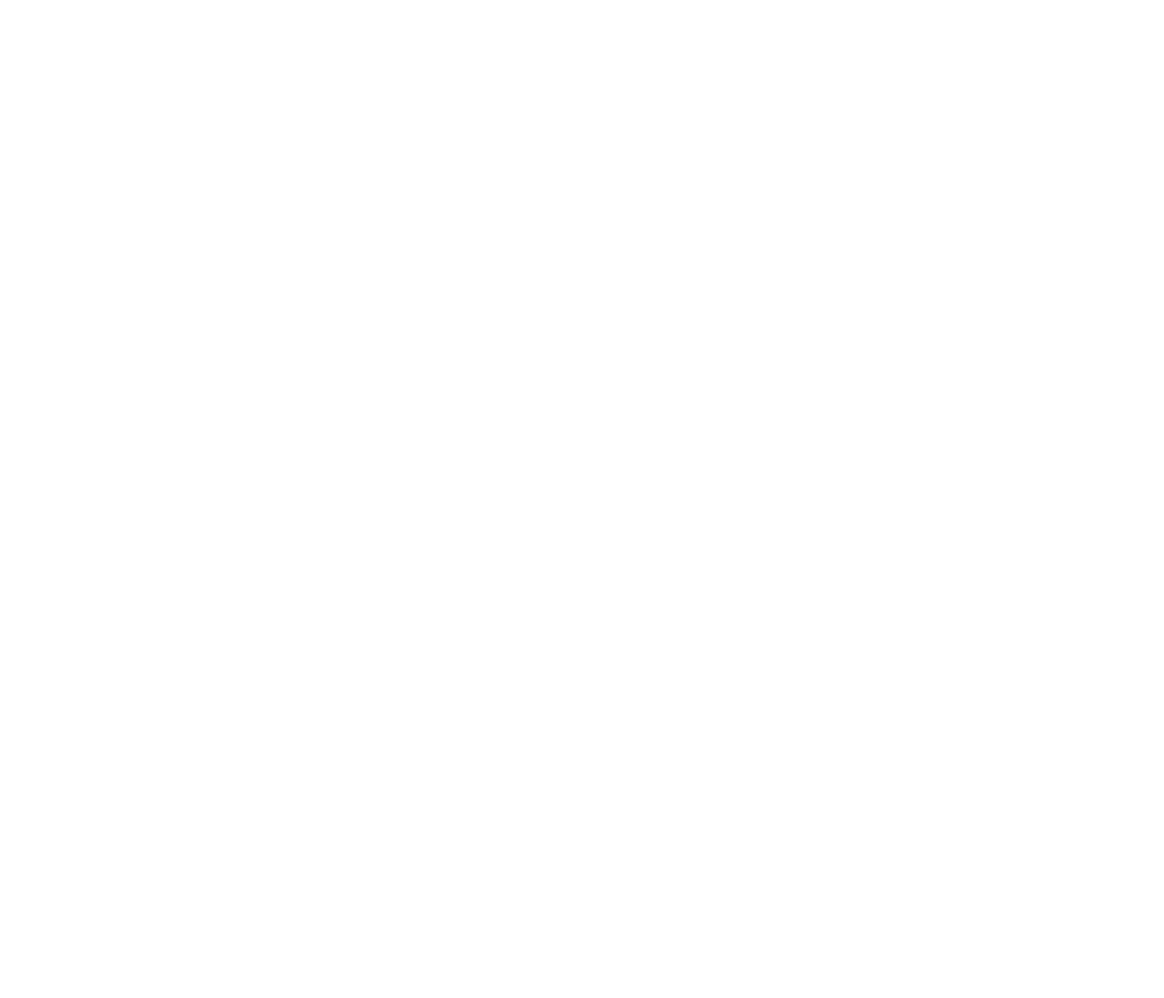
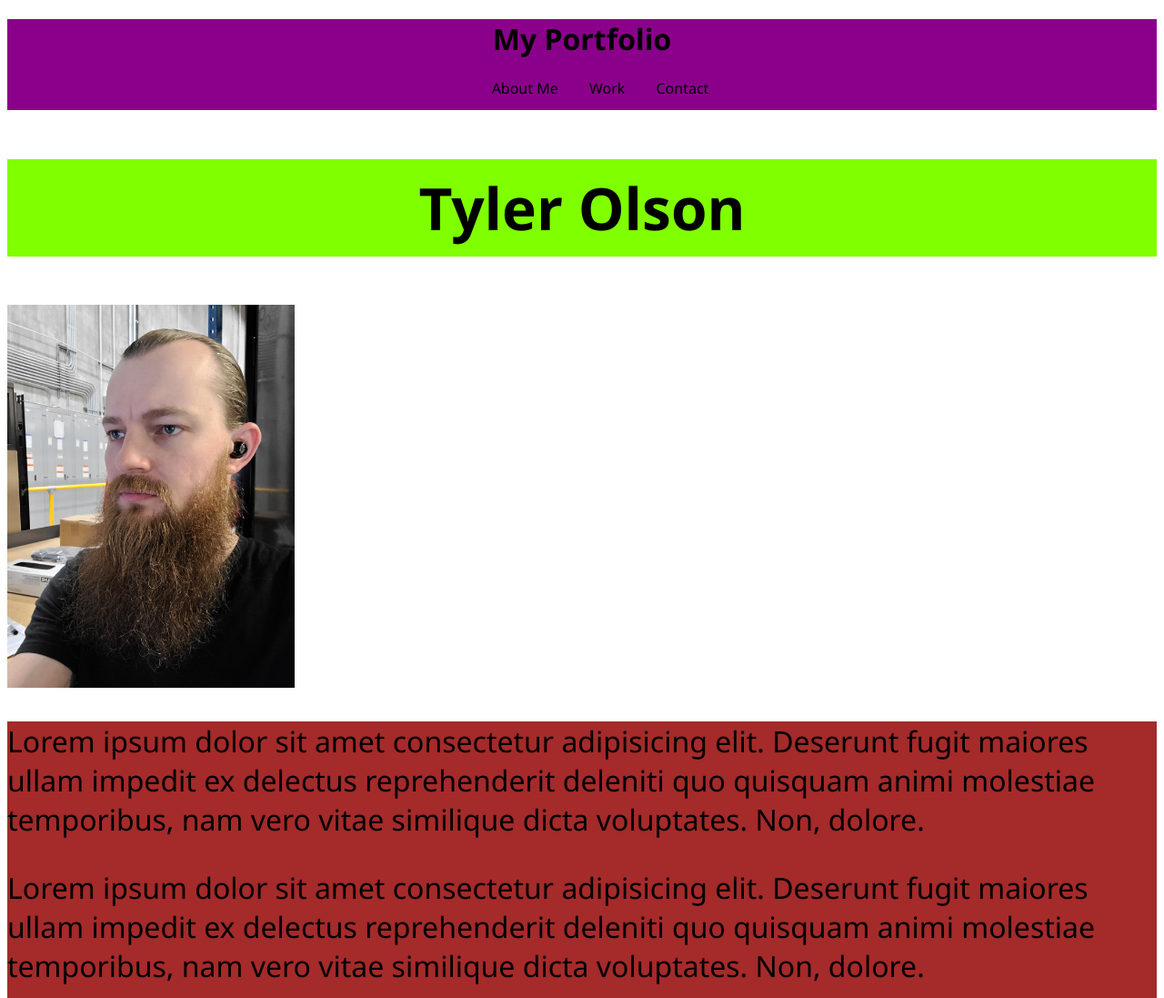
Before and after one commit to TheInterloper/02-advanced-css-portfolio, a plain HTML site: page index.html in a window 1280 px wide. Shown: the top 1097 px of the page at 91% size. Before the commit the page ends 800 px from the top, so only its background shows below. Drawn offline with Linux system fonts and the light colour scheme.

Commit message:
apply rough layout to CSS

```diff
--- a/assets/css/style.css
+++ b/assets/css/style.css
@@ -0,0 +1,49 @@
+body {
+  font-family: 'Segoe UI', Tahoma, Geneva, Verdana, sans-serif;
+
+}
+header {
+  width: 100%;
+  height: 100px;
+  border-width: 2px;
+  border-color: black;
+  text-align: center;
+  background-color: darkmagenta;
+
+}
+
+main {
+
+}
+h1 {
+  text-align: center;
+}
+
+h2 {
+  text-align: center;
+  padding: 10px;
+  font-size: 4em;
+  background-color: chartreuse;
+
+}
+
+.links {
+  width: 100%;
+  text-align: center;
+  display: inline;
+  padding: 15px;
+}
+
+.self {
+  max-width: 25%;
+  max-height: 25%;
+}
+
+.filler {
+  font-size: 2em;
+  background-color: brown;
+}
+
+.aboutme {
+  background-color: gold;
+}
--- a/index.html
+++ b/index.html
@@ -5,7 +5,74 @@
     <meta http-equiv="X-UA-Compatible" content="IE=edge" />
     <meta name="viewport" content="width=device-width, initial-scale=1.0" />
     <link rel="stylesheet" href="./assets/css/style.css" />
-    <title>Document</title>
+    <title>My Portfolio Page</title>
   </head>
-  <body></body>
+  <body>
+    <header>
+      <h1>My Portfolio</h1>
+      <nav>
+        <ul>
+          <li class="links"><a href=""></a>About Me</li>
+          <li class="links"><a href=""></a>Work</li>
+          <li class="links"><a href=""></a>Contact</li>
+        </ul>
+      </nav>
+    </header>
+    <main>
+      <section>
+        <h2>Tyler Olson</h2>
+        <img
+          class="self"
+          src="./assets/images/selfie.jpg"
+          alt="Picture of me"
+        />
+      </section>
+
+      <section class="filler">
+        <p>
+          Lorem ipsum dolor sit amet consectetur adipisicing elit. Deserunt
+          fugit maiores ullam impedit ex delectus reprehenderit deleniti quo
+          quisquam animi molestiae temporibus, nam vero vitae similique dicta
+          voluptates. Non, dolore.
+        </p>
+        <p>
+          Lorem ipsum dolor sit amet consectetur adipisicing elit. Deserunt
+          fugit maiores ullam impedit ex delectus reprehenderit deleniti quo
+          quisquam animi molestiae temporibus, nam vero vitae similique dicta
+          voluptates. Non, dolore.
+        </p>
+        <p>
+          Lorem ipsum dolor sit amet consectetur adipisicing elit. Deserunt
+          fugit maiores ullam impedit ex delectus reprehenderit deleniti quo
+          quisquam animi molestiae temporibus, nam vero vitae similique dicta
+          voluptates. Non, dolore.
+        </p>
+        <p>
+          Lorem ipsum dolor sit amet consectetur adipisicing elit. Deserunt
+          fugit maiores ullam impedit ex delectus reprehenderit deleniti quo
+          quisquam animi molestiae temporibus, nam vero vitae similique dicta
+          voluptates. Non, dolore.
+        </p>
+        <p>
+          Lorem ipsum dolor sit amet consectetur adipisicing elit. Deserunt
+          fugit maiores ullam impedit ex delectus reprehenderit deleniti quo
+          quisquam animi molestiae temporibus, nam vero vitae similique dicta
+          voluptates. Non, dolore.
+        </p>
+        <p>
+          Lorem ipsum dolor sit amet consectetur adipisicing elit. Deserunt
+          fugit maiores ullam impedit ex delectus reprehenderit deleniti quo
+          quisquam animi molestiae temporibus, nam vero vitae similique dicta
+          voluptates. Non, dolore.
+        </p>
+      </section>
+
+      <section class="aboutme">
+        <p>
+          My name is Tyler, I am 37 years old. I recently quit my job to persure
+          a new career path in the world of coding.
+        </p>
+      </section>
+    </main>
+  </body>
 </html>
```
Also changed, not shown: assets/images/selfie.jpg (added).
